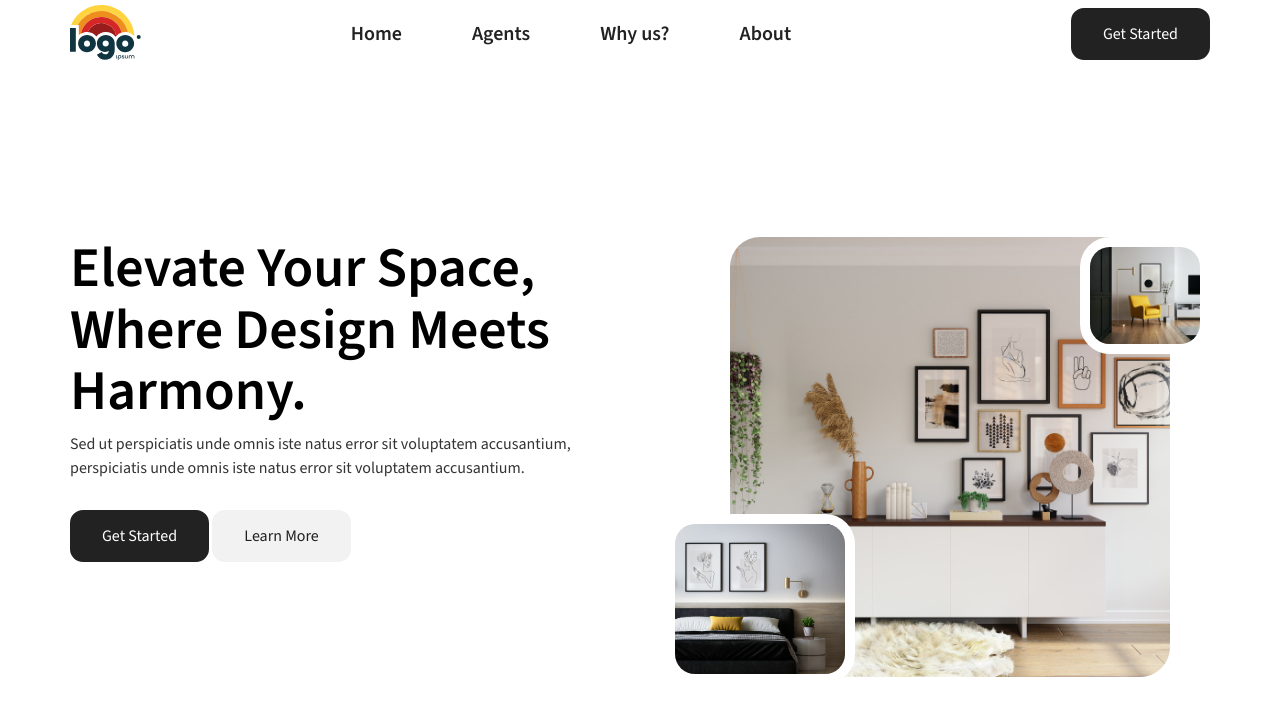
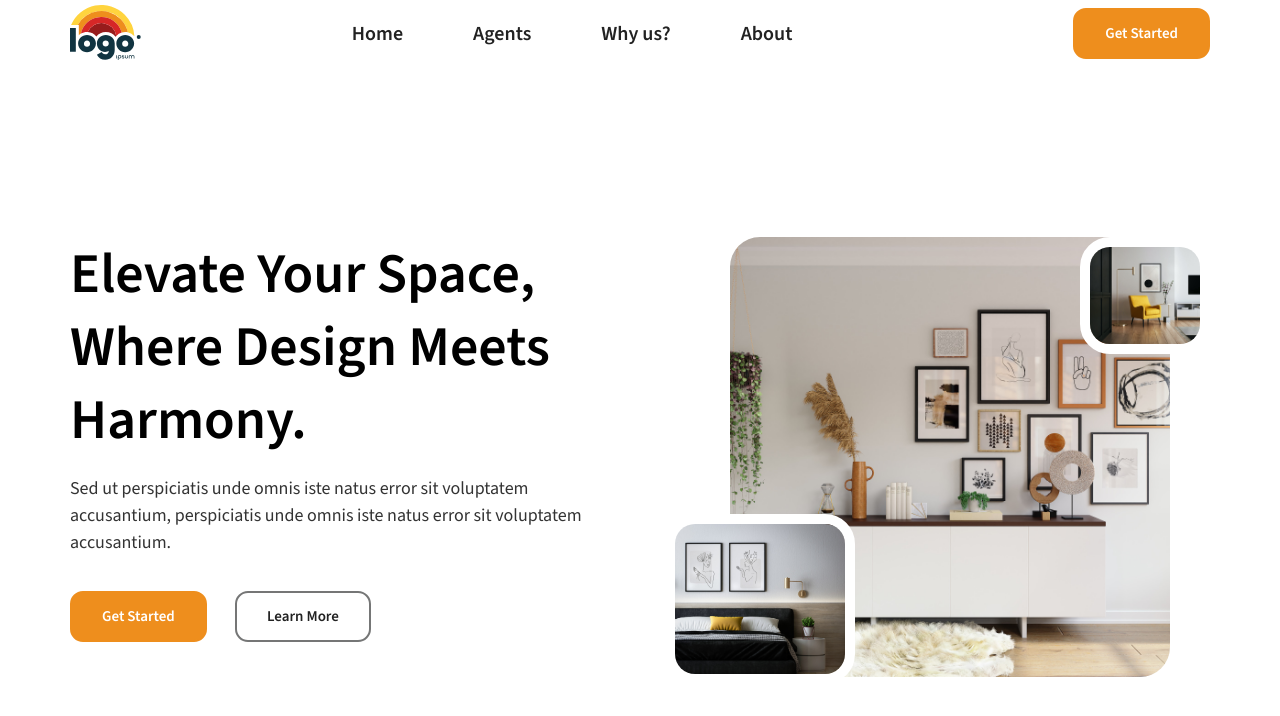
Before and after one commit to chadepowell/landing-page, a website: page index.html in a window 1280 px wide. Drawn offline with nearby package versions, Linux system fonts and the light colour scheme.

Commit message:
font style adjustments

```diff
--- a/assets/scss/style.scss
+++ b/assets/scss/style.scss
@@ -66,7 +66,7 @@ main {
 h1, h2, h3, h4, h5, h6 {
     margin: 0;
     padding: 0;
-    line-height: 1.1;
+    line-height: 1.3;
 }
 
 h1 {
@@ -109,21 +109,21 @@ ul {
     text-align: center;
     padding: 12px 30px;
     cursor: pointer;
-    border: 2px solid $black;
+    border: 2px solid #EE8E1D;
     border-radius: 13px;
-    background-color: $black;
+    background-color: #EE8E1D;
     color: #fff;
-    &.btn-danger {
-        border: 2px solid $red;
-        background-color: $red;
-    }
+    font-size: 15px;
+    font-weight: 600;
     &.btn-light {
-        border: 2px solid #f2f2f2;
-        background-color: #f2f2f2;
+        margin-left: 25px;
+        border: 2px solid #757676;
+        background-color: #fff;
         color: $black;
         &:hover {
-            background-color: #e6e6e6;
-            color: $black;
+            background-color: $black;
+            border: 2px solid $black;
+            color: #fff;
         }
     }
     &.w-100 {
@@ -308,12 +308,13 @@ header {
         position: relative;
 
         h1 {
-            margin-bottom: 10px;
+            margin-bottom: 20px;
         }
 
         p {
+            font-size: 18px;
             color: #333;
-            margin-bottom: 30px;
+            margin-bottom: 35px;
         }
 
 
```
Also changed, not shown: assets/min/style.min.css.
